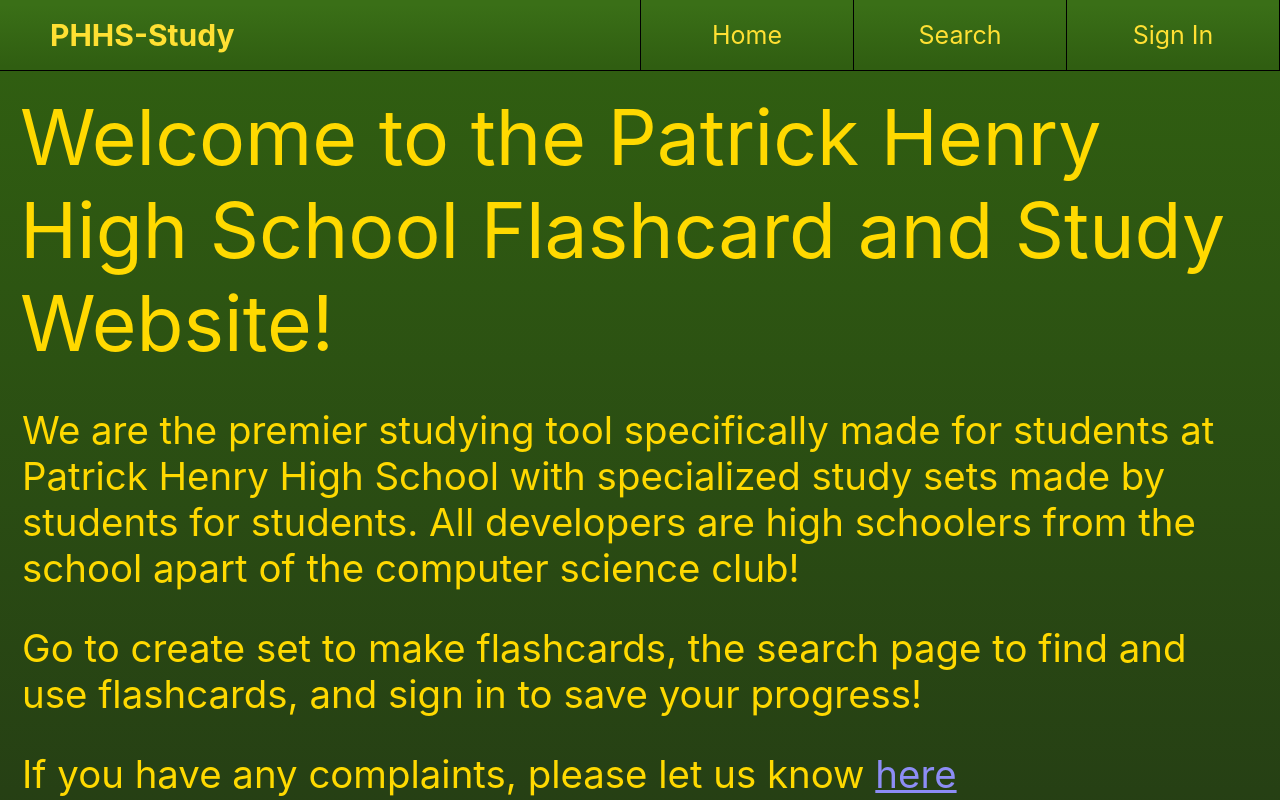
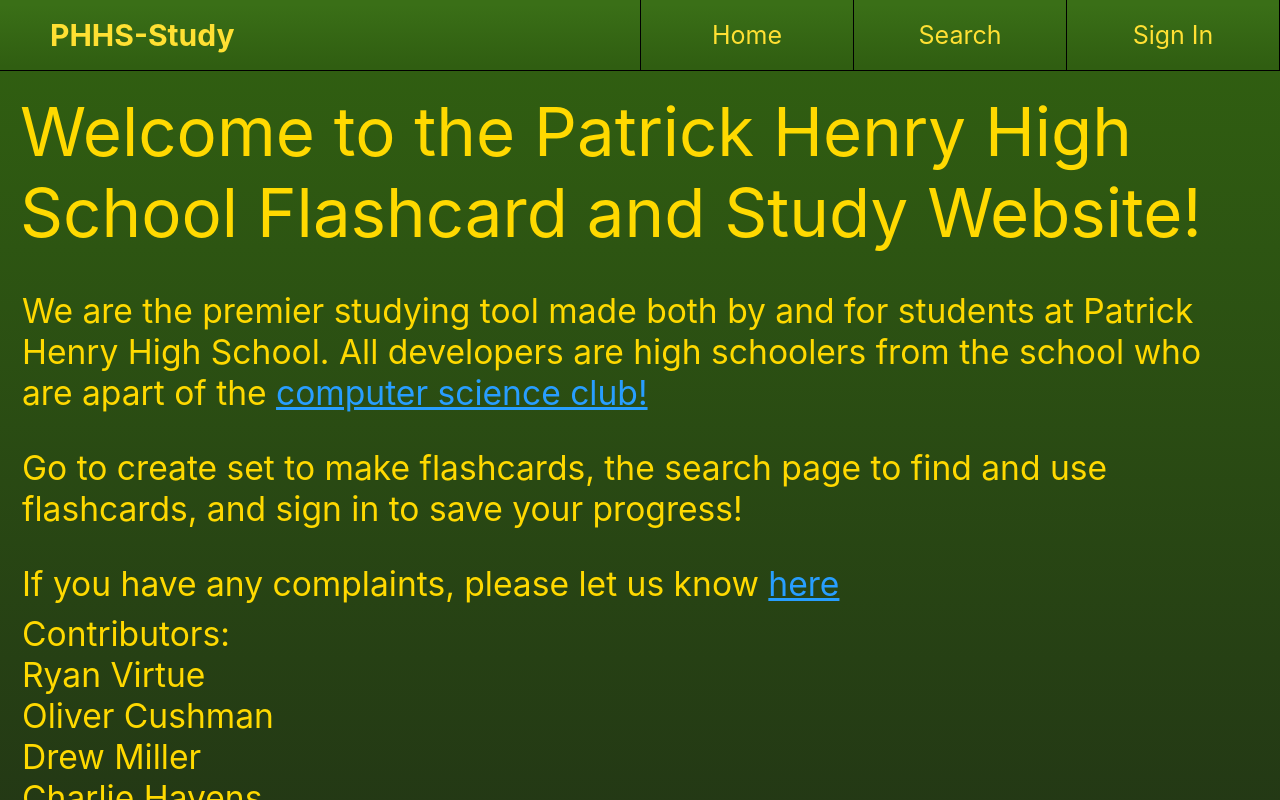
Before and after one commit to PHHS-CS-Club/PHHS-Study, a React (Create React App) app: page /Home in a window 1280 px wide. Built offline with nearby package versions, Linux system fonts and the light colour scheme; no server answers.

Commit message:
fixed positioning issue

```diff
--- a/src/components/Flashcard.css
+++ b/src/components/Flashcard.css
@@ -23,14 +23,12 @@
 	}
 	.front,
 	.back {
-    position: absolute;
 		padding: 1rem;
 		overflow: auto;
 	}
 
 	.card.front,
 	.card.back {
-    position: absolute;
 		padding: 1rem;
 	}
 
@@ -54,16 +52,16 @@
 	}
 	.front,
 	.back {
-    position: absolute;
 		padding: 1rem;
 		backface-visibility: hidden;
+		transform: translate(0);
 		overflow: auto;
 	}
 
 	.card.front,
 	.card.back {
-    position: absolute;
 		padding: 1rem;
+		transform: translate(0);
 		backface-visibility: hidden;
 	}
 
--- a/src/pages/Home.css
+++ b/src/pages/Home.css
@@ -11,12 +11,12 @@
 }
 
 .complaint-link {
-	color: rgb(141, 141, 245);
+	color: rgb(40, 158, 255);
 	text-decoration: underline;
 }
 
 .home-starter {
-	font-size: 6vw;
+	font-size: calc(4vw + 2vh);
 	margin: 10px;
 }
 
@@ -25,6 +25,6 @@
 .how-to-use,
 .contributors-writing {
 	margin: 5px 10px;
-	font-size: 3vw;
+	font-size: calc(2vw + 1vh);
 	padding: 2px;
 }
--- a/src/pages/Home.jsx
+++ b/src/pages/Home.jsx
@@ -15,10 +15,15 @@ export default function Home() {
 			</div>
 			<br />
 			<div className="what-we-are">
-				We are the premier studying tool specifically made for students
-				at Patrick Henry High School with specialized study sets made by
-				students for students. All developers are high schoolers from
-				the school apart of the computer science club!
+				We are the premier studying tool made both by and for students
+				at Patrick Henry High School. All developers are high schoolers
+				from the school who are apart of the{" "}
+				<a
+					className="complaint-link"
+					href="https://sites.google.com/mrjaffesclass.com/csclub"
+				>
+					computer science club!
+				</a>
 			</div>
 			<br />
 			<div className="how-to-use">
@@ -40,13 +45,15 @@ export default function Home() {
 
 			<div className="contributors-div">
 				<div className="contributors-writing">
-					<div className="contributors-title">Contributors</div>
+					<div className="contributors-title">Contributors:</div>
 					<div className="contributors-names">
-						President: Ryan Virtue
+						Ryan Virtue
 						<br />
-						Vice President: Oliver Cushman
+						Oliver Cushman
 						<br />
-						Goat: Drew Miller
+						Drew Miller
+						<br />
+						Charlie Havens
 					</div>
 				</div>
 				<div className="contributors-container-image"></div>
```
Lines whose indentation alone changed are shown as unchanged.
